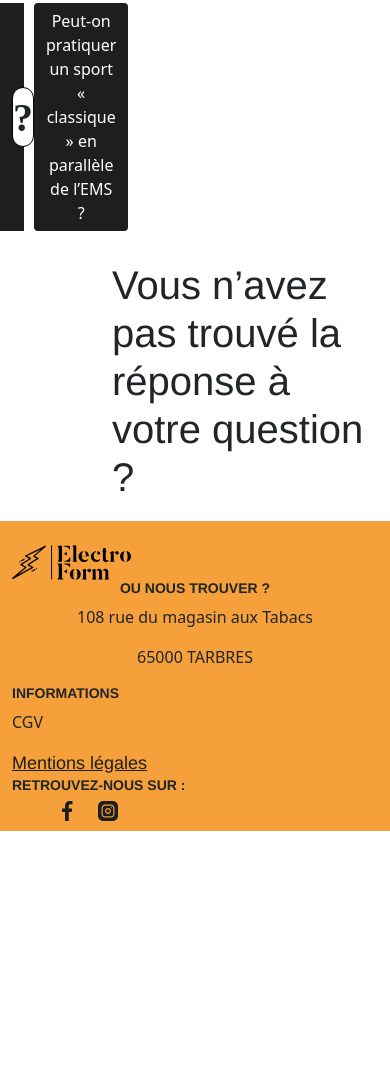
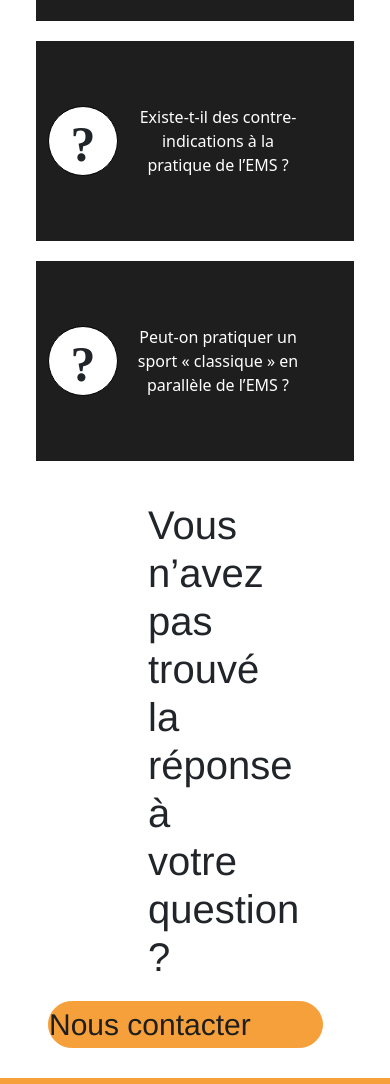
Before and after one commit to sikamloic/ElectroForm, a plain HTML site: page pages/FAQ.html in a window 390 px wide. Shown: the part 913-1997 px from the top of the page. Before the commit the page ends 1744 px from the top, so only its background shows below. Drawn offline with nearby package versions, Linux system fonts and the light colour scheme; a script that the page names is missing.

Commit message:
second commit

```diff
--- a/js/FAQ.js
+++ /dev/null
@@ -1,10 +0,0 @@
-const open = document.getElementById('open');
-const modal = document.getElementsByClassName('contain');
-const close = document.getElementById('close');
-const openModal = function(){
-    modal.classList.add('show');
-};
-open.addEventListener('click', openModal);
-close.addEventListener('click', () =>{
-    console.log(55855);
-});
--- a/pages/FAQ.html
+++ b/pages/FAQ.html
@@ -166,7 +166,7 @@
           </div>
         </div>
     </div>
-    <div class="container " style="margin-top: 10px;">
+    <div class="container px-5" style="margin-top: 10px;">
         <div class="row align-items-start cnt">
             <div class="col col-xs-12 conteneur">
                 <div class="icon">?</div>
@@ -210,6 +210,9 @@
         <h1 style="font-family:helvetica; margin: 0px 0px 20px 100px; font-size:40px;">
             Vous n’avez pas trouvé la réponse à votre question ?
         </h1>
+        <div class="link">
+            <a href="NousContacter.html"> Nous contacter</a>
+        </div>
     </div>
     <div class="footer pt-4">
         <div class="container">
--- a/style/FAQ.css
+++ b/style/FAQ.css
@@ -91,10 +91,60 @@ h5{
     font-size: 18px!important;
     margin-top: 10px;
 }
+.link{
+    margin-bottom: 30px;
+}
+.link a{
+    font-family: helvetica;
+    font-size: 30px;
+    text-decoration-style: none;
+    color: #1e1e1e;
+    text-decoration: none;
+}
+.link{
+    border: 1px solid#F5A03A;
+    width: 275px;
+    background-color: #F5A03A;
+    border-radius: 30px;
+}
 @media screen and (max-width:600px){
     .cnt{
         display: flex;
         flex-direction: column;
         align-items: center;
     }
+    .conteneur{
+        background-color:#1E1E1E;
+    width: 100%;
+    min-height: 200px;
+    display: inline-flex;
+    flex-direction: row;
+    align-items: center;
+    margin: 10px 0px 10px 0px;
+    }
+    .icon{
+        background-color: #fff;
+        border: 1px solid black;
+        border-radius: 40px;
+        width: 70px;
+        height: 70px;
+        text-align: center;
+        font-size: 50px;
+        font-weight: bolder;
+        font-family: Serif;
+     }
+     button{
+        color: #fff;
+        background-color:#1E1E1E !important ;
+        border-style: none !important;
+        left: 25px;
+        font-size: 100px;
+        padding: 0;
+        max-width: 200px;
+    }
+    h1{
+        width: 50px;
+        min-height: 100px;
+        margin: 0;
+    }
 }
```
Also changed, not shown: style/offres.css (+9 -11 lines).
